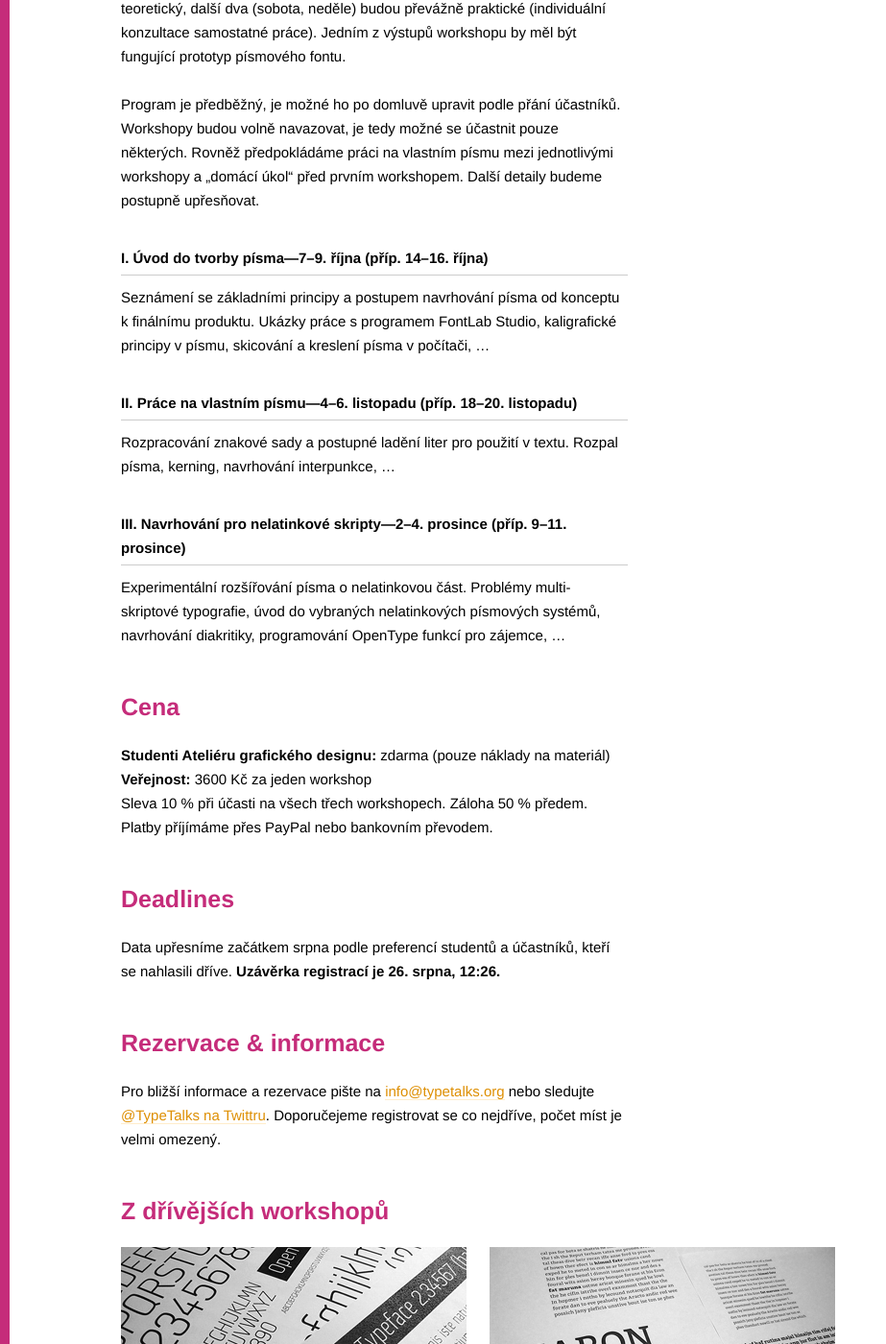
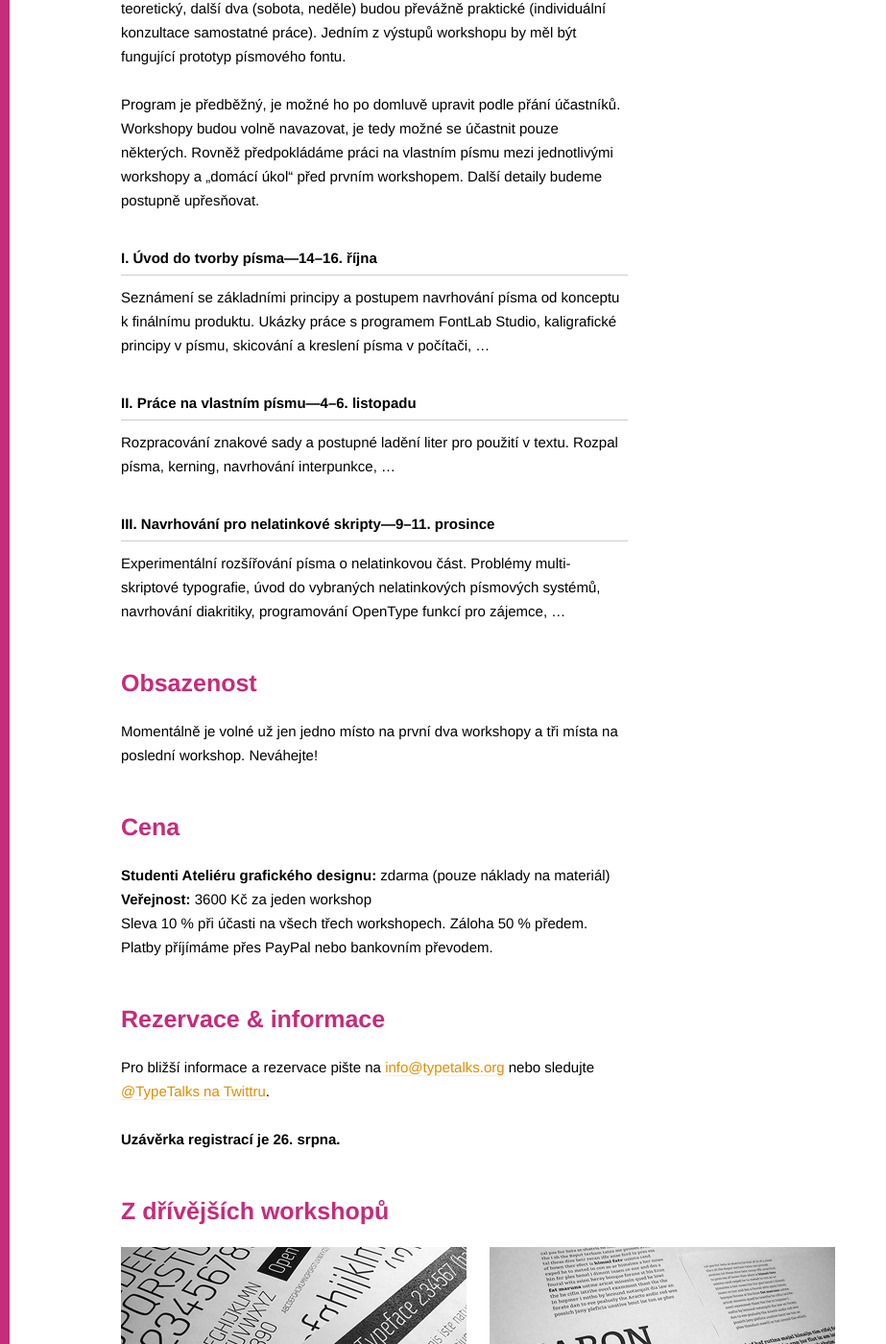
Before and after one commit to MrBrezina/typeworks.org, a Jekyll site: the page built from index.md, in a window 1280 px wide and 1400 px high, scrolled down 527 px. Shown: the whole window at 96% size, without its empty margins (0-923 px from the left). Built offline with Jekyll 4.4.1, drawn with Linux system fonts in a browser that asks for light colours; some of the changed text lies outside the part shown.

Commit message:
Specified dates for the workshops

```diff
--- a/index.md
+++ b/index.md
@@ -13,17 +13,21 @@ Workshopy povede typograf a písmař [David Březina](http://davi.cz) z [Rosett
 
 Program je předběžný, je možné ho po domluvě upravit podle přání účastníků. Workshopy budou volně navazovat, je tedy možné se účastnit pouze některých. Rovněž předpokládáme práci na vlastním písmu mezi jednotlivými workshopy a „domácí úkol“ před prvním workshopem. Další detaily budeme postupně upřesňovat.
 
-### I. Úvod do tvorby písma—7–9. října (příp. 14–16. října)
+### I. Úvod do tvorby písma—14–16. října
 
 Seznámení se základními principy a postupem navrhování písma od konceptu k finálnímu produktu. Ukázky práce s programem FontLab Studio, kaligrafické principy v písmu, skicování a kreslení písma v počítači, …
 
-### II. Práce na vlastním písmu—4–6. listopadu (příp. 18–20. listopadu)
+### II. Práce na vlastním písmu—4–6. listopadu
 
 Rozpracování znakové sady a postupné ladění liter pro použití v textu. Rozpal písma, kerning, navrhování interpunkce, …
 
-### III. Navrhování pro nelatinkové skripty—2–4. prosince (příp. 9–11. prosince)
+### III. Navrhování pro nelatinkové skripty—9–11. prosince
 
 Experimentální rozšířování písma o nelatinkovou část. Problémy multi-skriptové typografie, úvod do vybraných nelatinkových písmových systémů, navrhování diakritiky, programování OpenType funkcí pro zájemce, …
+
+## Obsazenost
+
+Momentálně je volné už jen jedno místo na první dva workshopy a tři místa na poslední workshop. Neváhejte!
 
 ## Cena
 
@@ -32,14 +36,11 @@ Experimentální rozšířování písma o nelatinkovou část. Problémy multi-
 Sleva 10 % při účasti na všech třech workshopech.
 Záloha 50 % předem. Platby příjímáme přes PayPal nebo bankovním převodem.
 
-## Deadlines
-
-Data upřesníme začátkem srpna podle preferencí studentů a účastníků, kteří se nahlasili dříve.
-**Uzávěrka registrací je 26. srpna, 12:26.**
-
 ## Rezervace & informace
 
-Pro bližší informace a rezervace pište na <info@typetalks.org> nebo sledujte [@TypeTalks na Twittru](http://twitter.com/typetalks). Doporučejeme registrovat se co nejdříve, počet míst je velmi omezený.
+Pro bližší informace a rezervace pište na <info@typetalks.org> nebo sledujte [@TypeTalks na Twittru](http://twitter.com/typetalks).
+
+**Uzávěrka registrací je 26. srpna.**
 
 ## Z dřívějších workshopů
 
```
Also changed, not shown: other parts of index.md (+3 -1 lines).
